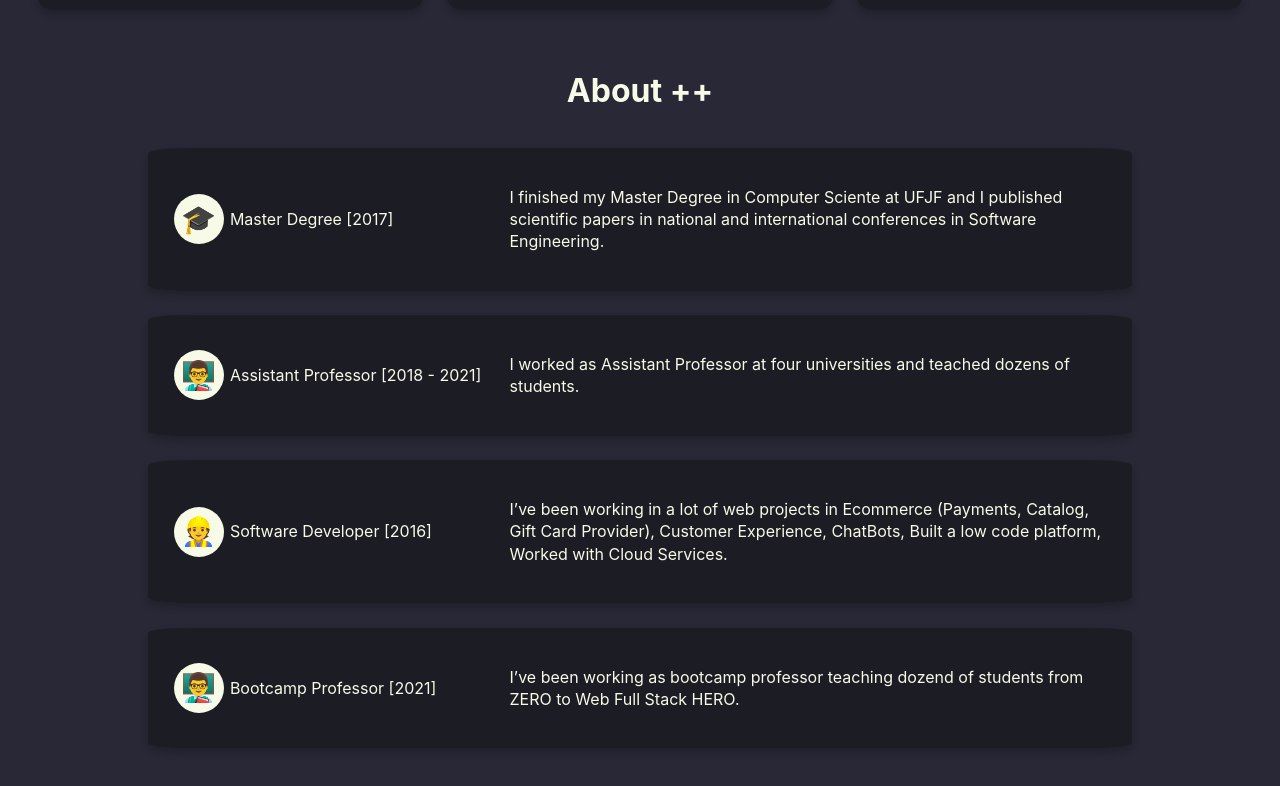
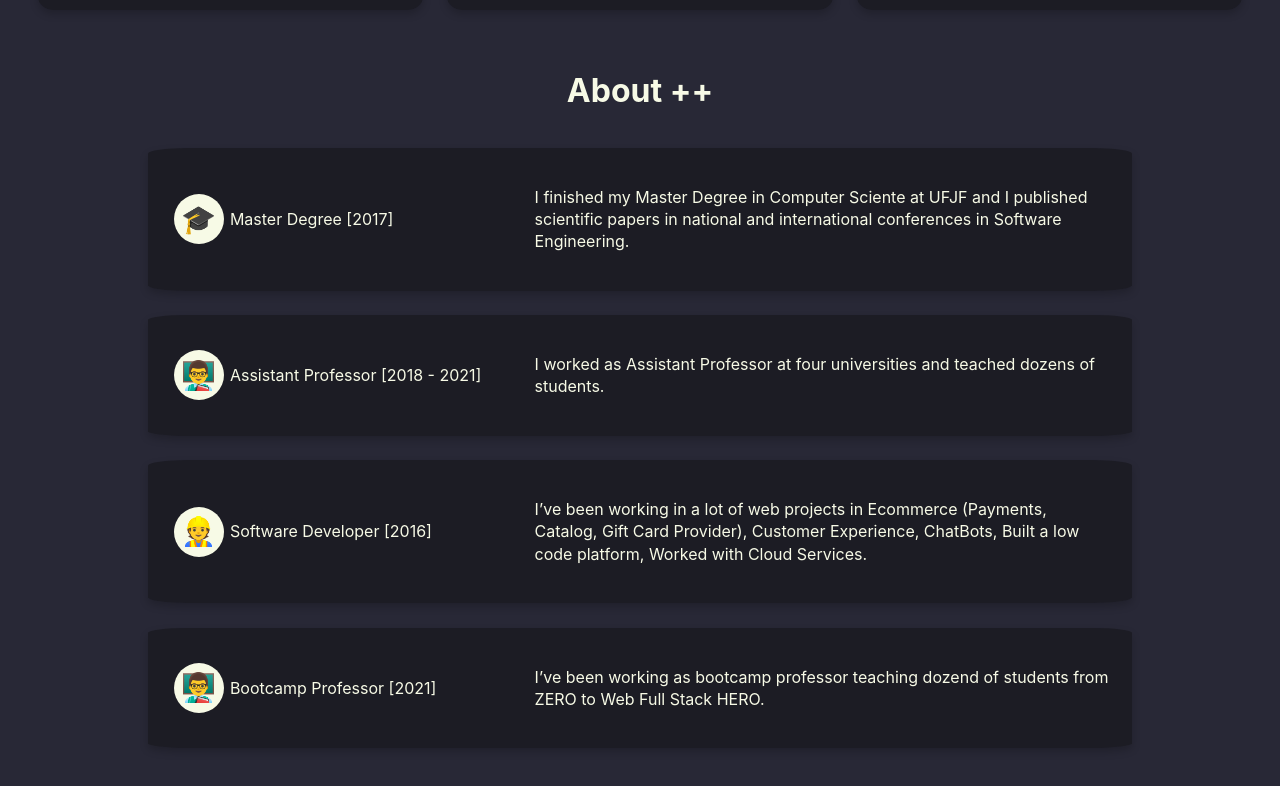
Before and after one commit to lesimoes/portfolio, a Next.js app: page / in a window 1280 px wide. Shown: the part 997-1783 px from the top of the page. Built offline with nearby package versions, Linux system fonts and the light colour scheme.

Commit message:
fixed text description layout

```diff
--- a/components/Principal.js
+++ b/components/Principal.js
@@ -62,7 +62,7 @@ const Container = styled.div`
 
   @media screen and (max-width: 500px) {
     margin: 8px;
-    width: 100vw;
+    width: 94vw;
   }
 `;
 const ContainerAvatar = styled.div`
@@ -91,7 +91,7 @@ const ContainerAbout = styled.div`
   }
 
   @media screen and (max-width: 500px) {
-    width: 100vw;
+    width: 90vw;
     justify-content: center;
     align-items: center;
 
--- a/components/Roadmap.js
+++ b/components/Roadmap.js
@@ -72,6 +72,7 @@ const Title = styled.div`
 
 const Description = styled.div`
   display: flex;
+  width: 60%;
   flex-direction: row;
-  align-items: flex-end;
+  justify-content: flex-start;
 `;
```
